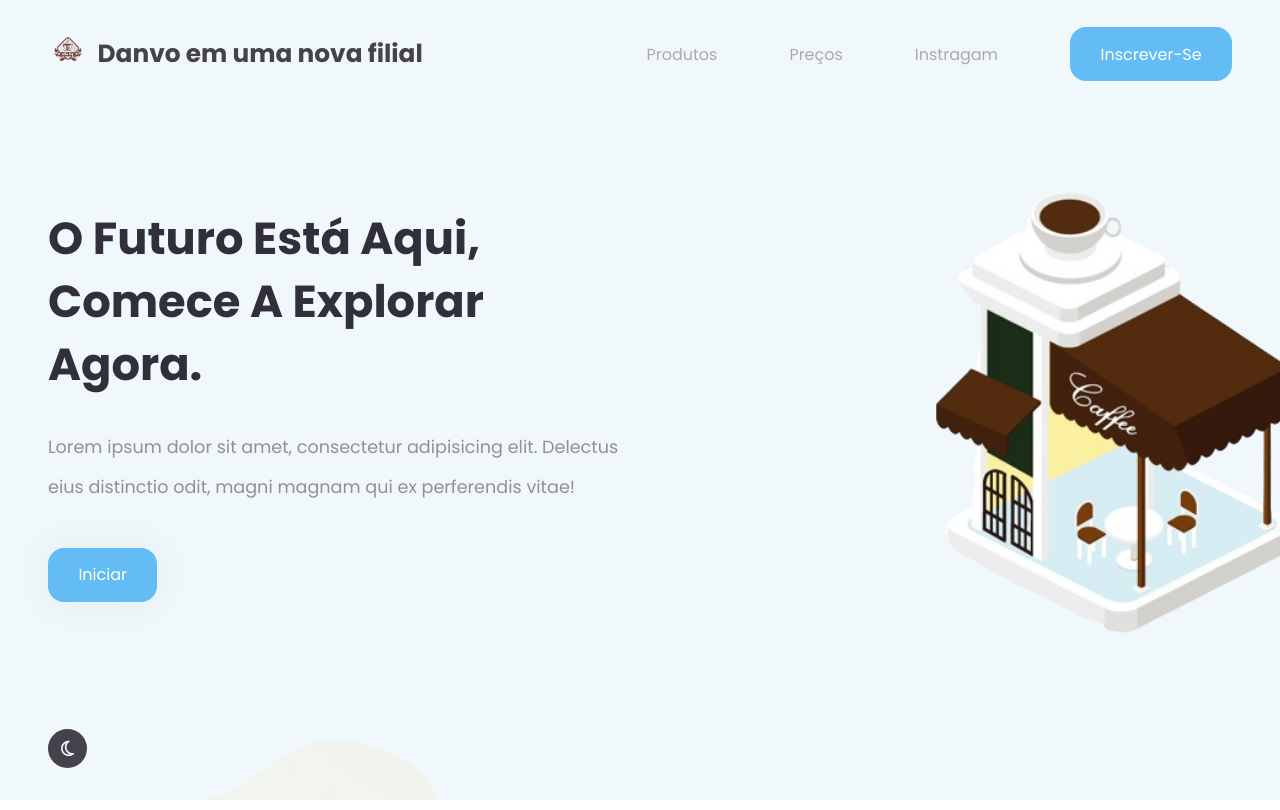
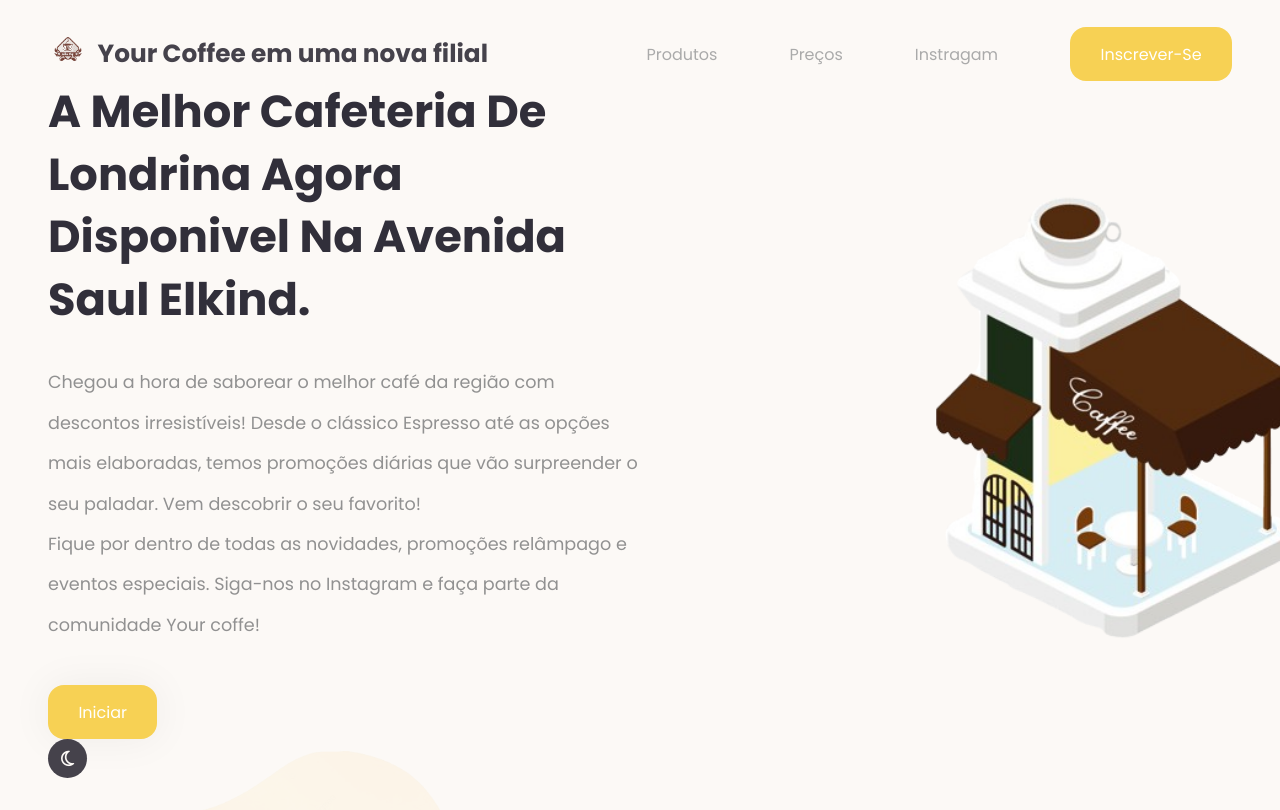
Before and after one commit to NickSilvaDavila/Landing---Page, a plain HTML site: page index.html in a window 1280 px wide. Drawn offline with Linux system fonts and the light colour scheme.

Commit message:
Adicione

```diff
--- a/index.html
+++ b/index.html
@@ -4,7 +4,7 @@
     <meta charset="UTF-8" />
     <meta http-equiv="X-UA-Compatible" content="IE=edge" />
     <meta name="viewport" content="width=device-width, initial-scale=1.0" />
-    <title>Landing Page With Light/Dark Mode</title>
+    <title>Página inicial com modo claro/escuro</title>
     <link rel="stylesheet" href="style.css" />
   </head>
   <body>
@@ -16,7 +16,7 @@
           <div class="container">
             <div class="logo">
               <img src="./img/logo.png" alt="Logo" />
-              <h3>Danvo em uma nova filial</h3>
+              <h3>Your Coffee em uma nova filial</h3>
             </div>
 
             <div class="links">
@@ -40,13 +40,15 @@
           <div class="container">
             <div class="left">
               <div class="big-title">
-                <h1>O futuro está aqui,</h1>
-                <h1>Comece a explorar agora.</h1>
+                <h1>A melhor cafeteria de londrina agora disponivel na avenida saul elkind.</h1>
               </div>
               <p class="text">
-                Lorem ipsum dolor sit amet, consectetur adipisicing elit.
-                Delectus eius distinctio odit, magni magnam qui ex perferendis
-                vitae!
+                Chegou a hora de saborear o melhor café da região com descontos irresistíveis!
+                Desde o clássico Espresso até as opções mais elaboradas,
+                temos promoções diárias que vão surpreender o seu paladar.
+                Vem descobrir o seu favorito!<br>
+                Fique por dentro de todas as novidades, promoções relâmpago e eventos especiais.
+                Siga-nos no Instagram e faça parte da comunidade Your coffe!
               </p>
               <div class="cta">
                 <a href="#" class="btn">Iniciar</a>
--- a/style.css
+++ b/style.css
@@ -1,9 +1,9 @@
 @import url("https://fonts.googleapis.com/css2?family=Poppins:wght@100;200;300;400;500;600;700;800;900&display=swap");
 
 .light {
-  --mainColor: #64bcf4;
-  --hoverColor: #5bacdf;
-  --backgroundColor: #f1f8fc;
+  --mainColor: #f7d154;
+  --hoverColor: #ee9219;
+  --backgroundColor: rgb(252, 249, 246);
   --darkOne: #312f3a;
   --darkTwo: #45424b;
   --lightOne: #919191;
```
